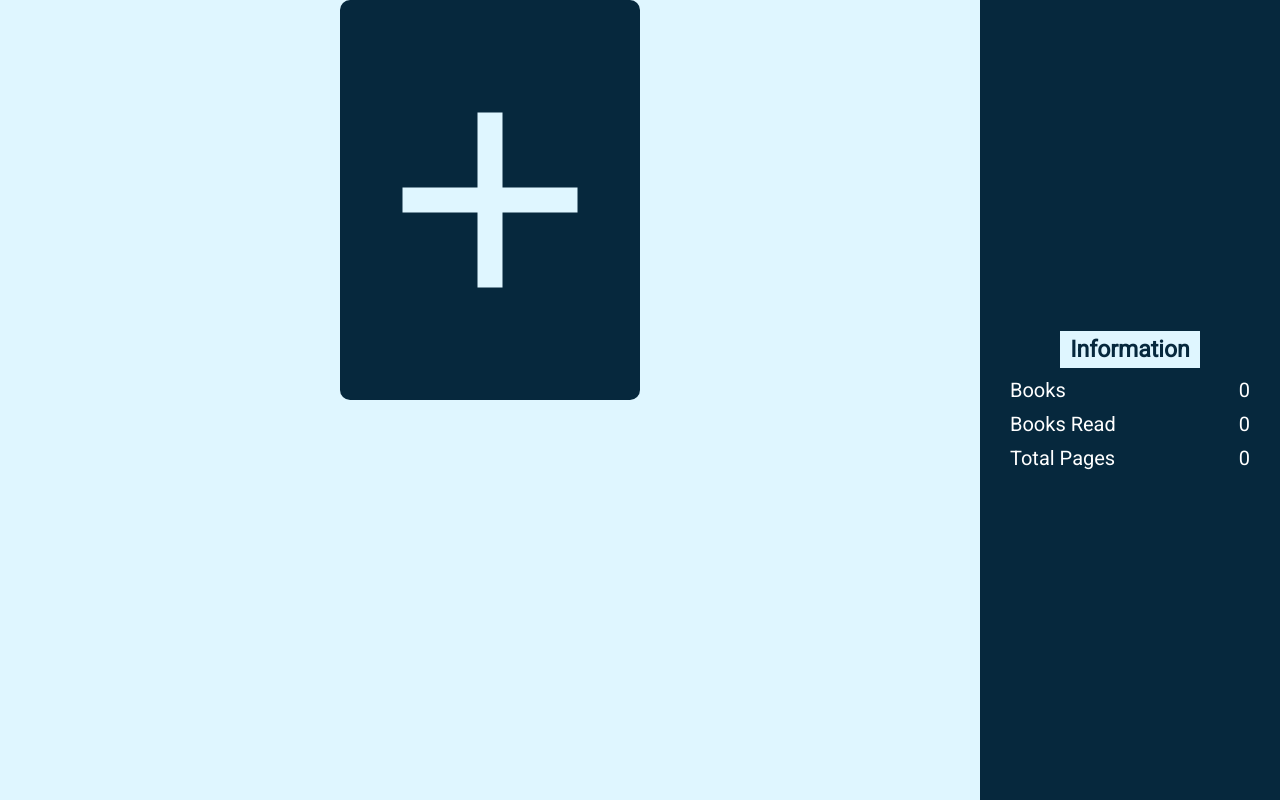
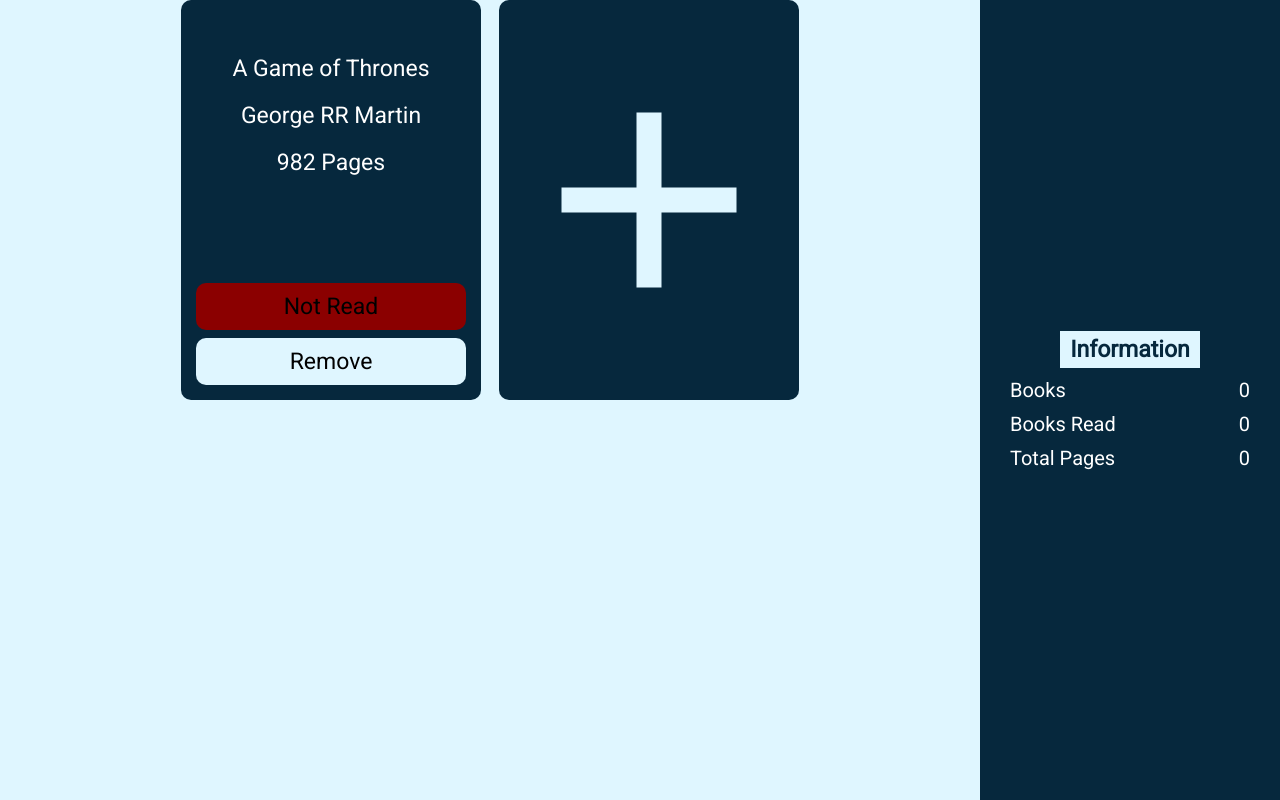
Before and after one commit to Dragesia/odin-library, a plain HTML site: page index.html in a window 1280 px wide. Drawn offline with Linux system fonts and the light colour scheme.

Commit message:
added book card

```diff
--- a/index.html
+++ b/index.html
@@ -10,6 +10,17 @@
 </head>
 <body>
     <div class="books">
+        <div class="card book-card">
+            <div class="bookInfo">
+                <b class="cBookName">A Game of Thrones</b>
+                <b class="cAuthor">George RR Martin</b>
+                <b class="cPages"><b style="font-size: 2.3rem;">982</b> Pages</b>
+            </div>
+            <div class="cardButtons">
+                <div class="changeRead red">Not Read</div>
+                <div class="remove">Remove</div>
+            </div>
+        </div>
         <div class="card add"><svg class="add-svg" viewBox="0 0 24 24">
             <path fill="currentColor" d="M19,13H13V19H11V13H5V11H11V5H13V11H19V13Z" />
         </svg></div>
--- a/styles.css
+++ b/styles.css
@@ -94,6 +94,53 @@ body {
     color: var(--bg);
 }
 
+.book-card {
+    color: white;
+    display: flex;
+    flex-direction: column;
+    align-items: center;
+    justify-content: space-between;
+}
+
+.cardButtons {
+    margin-bottom: 15px;
+    width: 90%;
+    gap: 8px;
+}
+
+.bookInfo {
+    margin-top: 55px;
+    gap: 20px;
+}
+
+.bookInfo, .cardButtons {
+    display: flex;
+    flex-direction: column;
+    justify-content: center;
+    align-items: center;
+}
+
+.bookInfo > b, .cardButtons > div {
+    font-size: 2.3rem;
+}
+
+.remove, .changeRead {
+    color: black;
+    background-color: var(--bg);
+    width: 100%;
+    border-radius: 10px;
+    text-align: center;
+    padding: 10px;
+}
+
+.changeRead {
+    background-color: darkgreen;
+}
+
+.red {
+    background-color: darkred;
+}
+
 /* styling add-page card */
 
 .modal {
```
